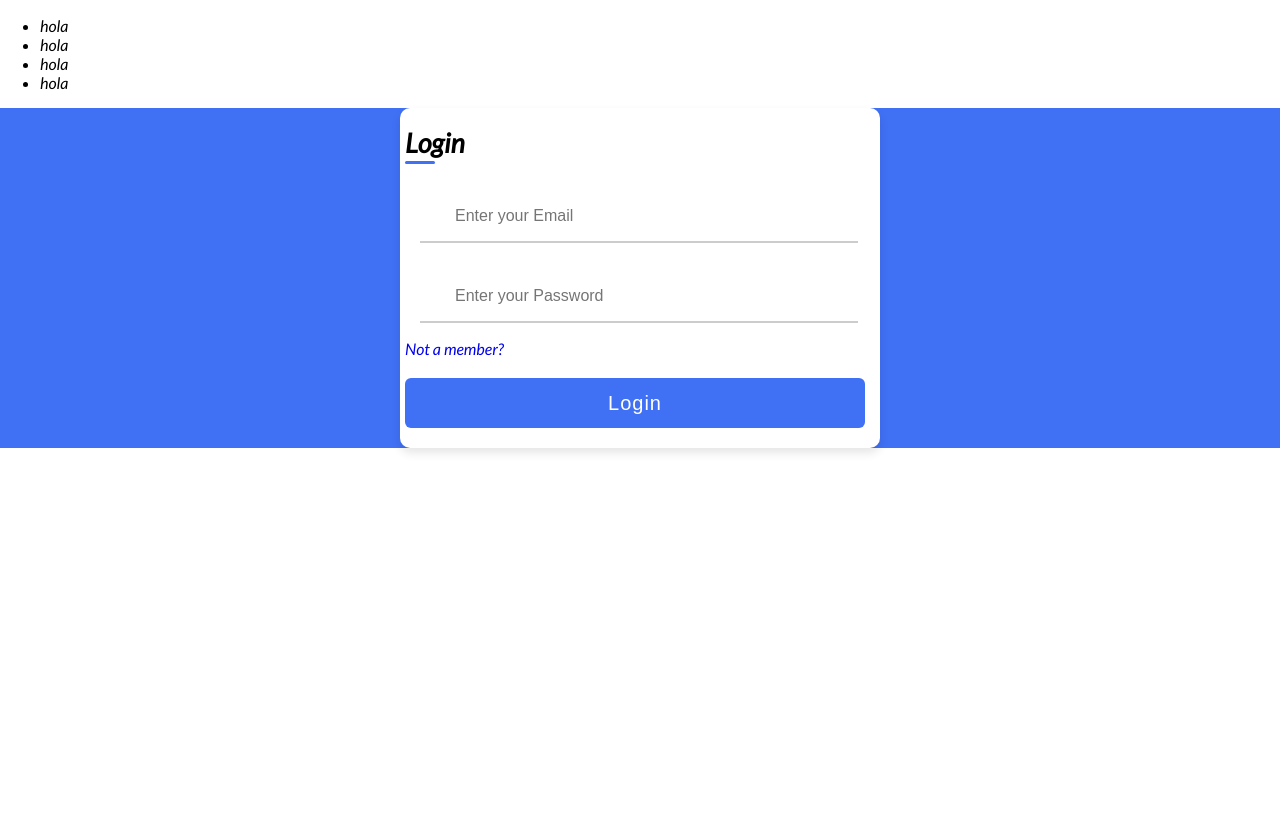
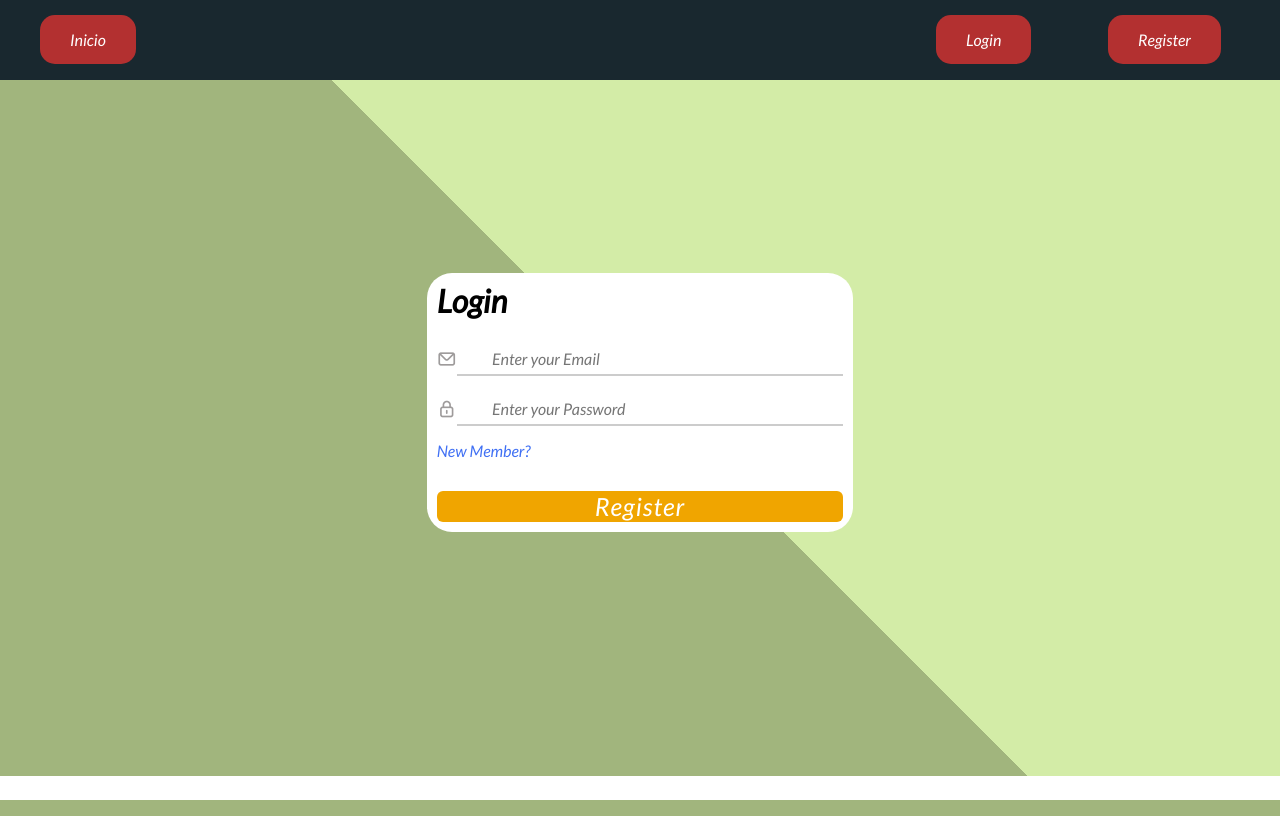
Before and after one commit to GonzaloVega26/TzuzulCode_Segundo_Proyecto_Node.js, a Node server app: page /login in a window 1280 px wide. Run offline with Node 20, Linux system fonts and the light colour scheme; some libraries are stand-ins or nearby versions.

Commit message:
UI Changes

```diff
--- a/controllers/authController.js
+++ b/controllers/authController.js
@@ -3,11 +3,11 @@ const User = require("../models/User")
 class AuthController{
 
     getLoginView(req,res){
-        return res.render("login",{formCSS: "/css/loginCSS.css"})
+        return res.render("login",{formCSS: "/css/loginCSS.css", documentName: "Login"})
     }
 
     getRegistrationView(req,res){
-        return res.render("registration",{formCSS: "css/loginCSS.css"})
+        return res.render("registration",{formCSS: "css/loginCSS.css", documentName: "Registration"})
     }
 
     async signUp(req,res){
--- a/server.js
+++ b/server.js
@@ -42,8 +42,8 @@ app.set("views", "views") //Route for hbs files (html)
 app.use(userRoutes)
 app.use(authRoutes)
 app.get("/", (req, resp)=>{
+  return resp.render("home",{formCSS: "css/loginCSS.css", documentName: "Home"})
 
-  resp.sendFile(path.join(__dirname, "views","index.html"))
 
 })
 
--- a/static/css/loginCSS.css
+++ b/static/css/loginCSS.css
@@ -1,98 +1,144 @@
 @import url("https://fonts.googleapis.com/css2?family=Lato:ital@1&display=swap");
-body {
-  margin: 0;
+body{
+    display: grid;
+    grid-template-rows: 10vh 80vh 7vh;
     font-family: "Lato", sans-serif;
-  height: 100vh;
-  box-sizing: border-box;
+    background: linear-gradient(45deg, rgb(161, 181, 125,1) 50%, rgb(211, 236, 167,1) 50%);
+    background-repeat: no-repeat;
+
 }
-.container {
+
+.navbar{
     display: flex;
     align-items: center;
-  justify-content: center;
-  background-color: #4070f4;
-  width: 100%;
+    flex-direction: row;
+
+    background-color: #19282F;
 }
-.form-container {
-  position: relative;
-  max-width: 460px;
-  width: 200%;
-  background: #fff;
-  border-radius: 10px;
-  box-shadow: 0 5px 10px rgba(0, 0, 0, 0.1);
-  overflow: hidden;
-  margin: 0 20px;
-  padding-left: 5px;
-  padding-right: 15px;
-  padding-bottom: 20px;
+.navbar a{
+    padding: 15px 30px;
+    background-color: #B33030;
+    border-radius: 15px;
+    color: white;
+    text-decoration: none;
 }
 
-.form-container .title {
-  position: relative;
-  font-size: 27px;
-  font-weight: 600;
+.navbar a:hover{
+    background-color: #ad6666;
+    cursor: pointer;
 }
 
-.form-container .title::before {
-  content: "";
-  position: absolute;
-  left: 0;
-  top: 35px;
-  height: 3px;
-  width: 30px;
-  background-color: #4070f4;
+.navbar .navigation{
+    flex: 1 1 70%
+}
+.navigation ul{
+  display: flex;
+}
+
+.navigation ul li{
+  list-style: none;
+  display: inline;
+  flex-basis: 100%;
+}
+
+.navbar .registration-buttons{
+    flex: 1 1 30%
+}
+
+.registration-buttons ul{
+    display: flex;
+}
+.registration-buttons ul li{
+    list-style: none;
+    display: inline-block;
+    flex-basis: 100%;
+  }
+
+.container {
+    display: grid;
+    padding-top: 5px;
+    grid-template-columns: 1fr 1fr 1fr;
+    align-items: center;
+    justify-content: center;
+
+}
+.container h1{
+    margin-top: 0;
+}
+
+.container .form-container{
+    grid-column-start: 2;
+    background: #fff;
     border-radius: 25px;
+    padding: 10px;
+
 }
-.input-box {
-  position: relative;
-  height: 50px;
-  width: 80%;
-  margin-top: 30px;
-  margin-left: 15px;
+
+.form-container form{
+    display: grid;
+    grid-template-columns: auto;
+    gap: 1rem;
+
 }
-.input-box input {
-  position: absolute;
-  height: 100%;
-  width: 100%;
+
+
+form .input-box{
+    display: grid;
+    grid-template-columns: 5% 95%;
+    align-items: center;
+}
+
+
+.input-box input{
+   height: 30px;
+   color: grey;
+}
+
+.input-box input{
+
     padding: 0 35px;
-
     border: none;
     outline: none;
     font-size: 16px;
     border-bottom: 2px solid #ccc;
     border-top: 2px solid transparent;
+
+}
+.input-box input:is(:focus){
+    border-bottom-color: #4070f4;
+    color: black;
+
 }
 
-.input-box i {
-  position: absolute;
-  top: 50%;
-  z-index: 1;
-  transform: translateY(-50%);
-  color: blue;
-  font-size: 23px;
+.input-box i{
+   font-size: 20px;
+   color: rgb(158, 155, 155);
 }
 
-.form-container .button {
-  margin-top: 20px;
+
+.form-container a{
+    color: #4070f4;
+    text-decoration: none;
+}
+.form-container a:hover{
+    text-decoration: underline;
+}
+
+.form-container .button{
+    margin-top: 15px;
     border: none;
     color: #fff;
-  font-size: 20px;
+    font-size: 25px;
     font-weight: 500;
     letter-spacing: 1px;
     border-radius: 6px;
     background-color: #4070f4;
+    background-color: rgb(240, 165, 0);
     cursor: pointer;
     width: 100%;
-  height: 50px;
 }
 
-.button:hover {
+
+.form-container .button:hover{
     background-color: #265df2;
 }
-
-.form-container .link{
-    margin-top: 20px;
-    text-decoration: none;
-}
-.form-container .link a:hover{
-    text-decoration: underline;
-}
--- a/views/layouts/main.hbs
+++ b/views/layouts/main.hbs
@@ -4,8 +4,13 @@
     <meta charset="UTF-8">
     <meta http-equiv="X-UA-Compatible" content="IE=edge">
     <meta name="viewport" content="width=device-width, initial-scale=1.0">
-    <title>Document</title>
+    <title>{{{documentName}}}</title>
+    <link rel="stylesheet" href="/css/normalize.css">
     <link rel="stylesheet" href={{formCSS}}>
+    <link
+      rel="stylesheet"
+      href="https://unicons.iconscout.com/release/v4.0.0/css/line.css"
+    />
 </head>
 <body>
     {{>navbar}}
--- a/views/login.hbs
+++ b/views/login.hbs
@@ -1,7 +1,8 @@
     <div class="container">
       <div class="form-container">
+        <h1 class="title">Login</h1>
         <form action="#" method="post">
-          <h1 class="title">Login</h1>
+
 
             <div class="input-box">
               <label for="email"><i class="uil uil-envelope icon"></i> </label>
@@ -22,15 +23,16 @@
                 placeholder="Enter your Password"
               />
             </div>
+
+
+
           <div class="link">
 
-              <a href="/signup.html" class="link">Not a member?</a>
+              <a href="/signupgrid.html" class="link">New Member?</a>
 
         </div>
-
-
           <div>
-            <button class="button">Login</button>
+            <button class="button">Register</button>
           </div>
         </form>
       </div>
--- a/views/partials/navbar.hbs
+++ b/views/partials/navbar.hbs
@@ -1,6 +1,16 @@
-<ul>
-    <li>hola</li>
-    <li>hola</li>
-    <li>hola</li>
-    <li>hola</li>
-</ul>
+<nav class="navbar">
+        <div class="navigation">
+            <ul>
+                <li><a href="/">Inicio</a></li>
+
+            </ul>
+        </div>
+        <div class="registration-buttons">
+            <ul>
+                <li><a href="/login">Login</a></li>
+                <li><a href="/registration">Register</a></li>
+
+            </ul>
+        </div>
+
+    </nav>
```
Also changed, not shown: views/index.html (deleted, +0 -20 lines), views/registration.hbs (+8 -2 lines), static/css/normalize.css (added), views/home.hbs (line endings or trailing spaces). Lines whose indentation alone changed are shown as unchanged.
